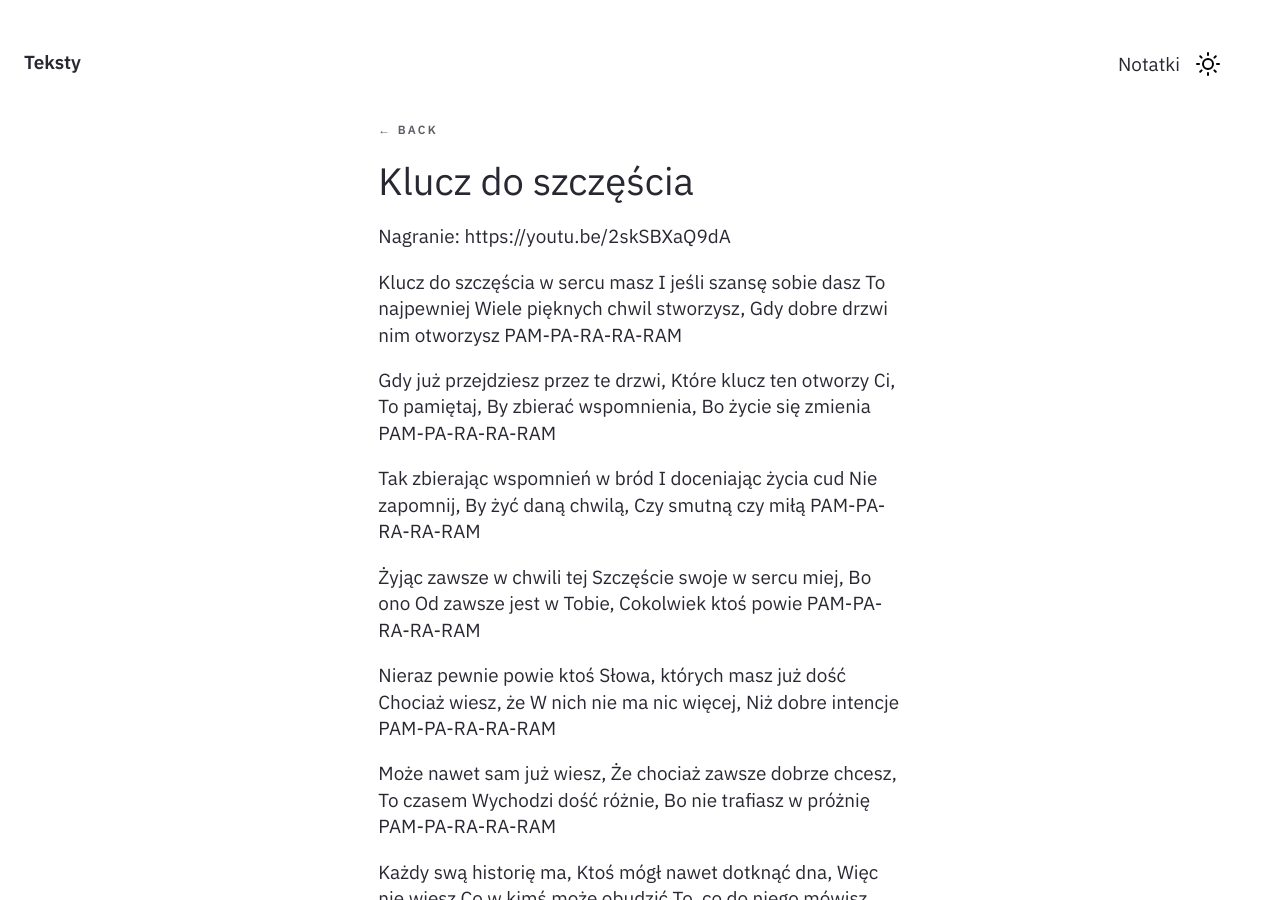
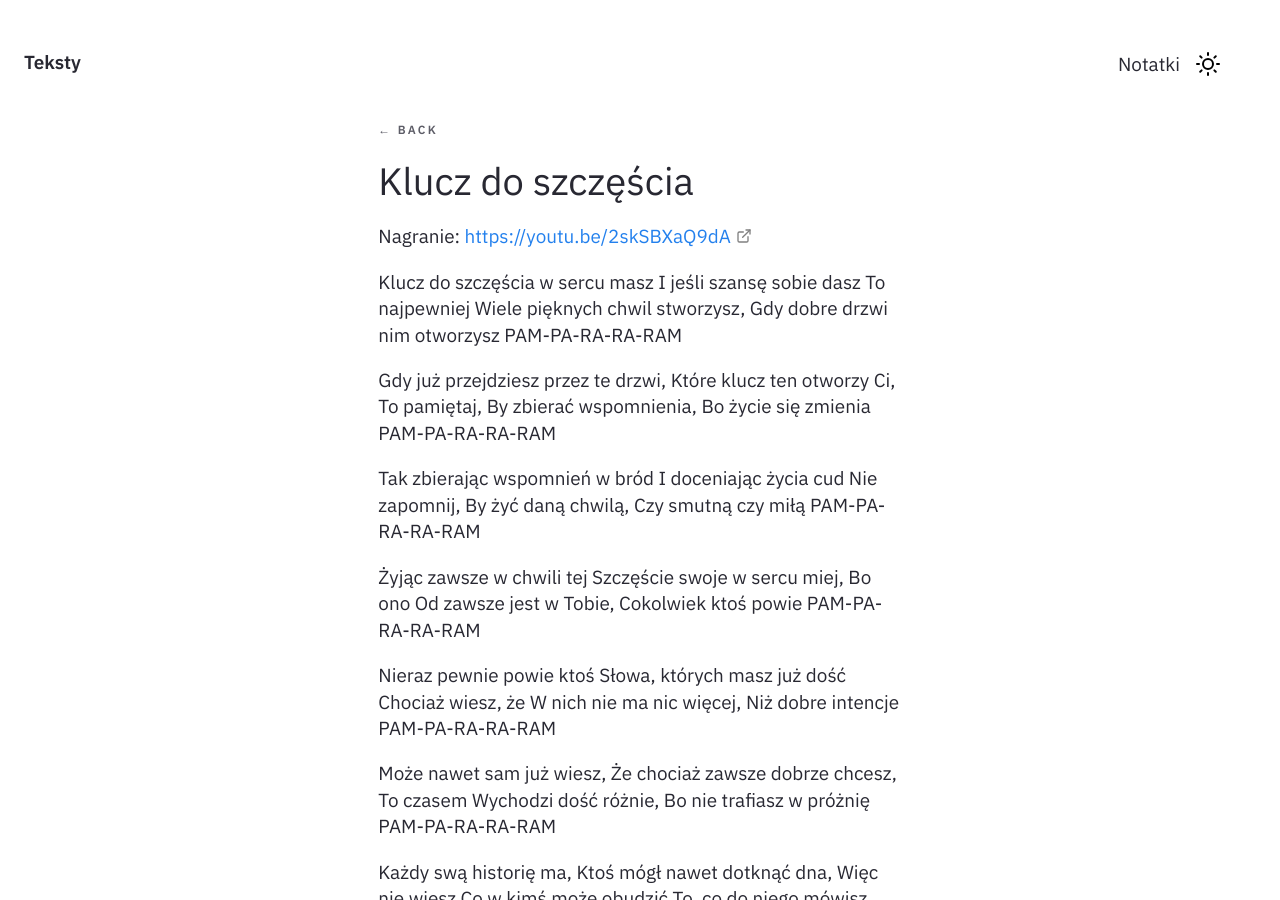
Before and after one commit to FeniXb3/fenixb3.github.io, a Jekyll site: the page built from _notes/Public/Klucz do szczęścia.md, in a window 1280 px wide and 900 px high. Built offline with Jekyll 4.4.1, drawn with Linux system fonts in a browser that asks for light colours.

```diff
--- a/_notes/Public/Klucz do szczęścia.md
+++ b/_notes/Public/Klucz do szczęścia.md
@@ -3,7 +3,7 @@ title : Klucz do szczęścia
 feed: show
 date : 16-11-2022
 ---
-Nagranie: https://youtu.be/2skSBXaQ9dA
+Nagranie: <https://youtu.be/2skSBXaQ9dA>
 
 Klucz do szczęścia w sercu masz
 I jeśli szansę sobie dasz
```
